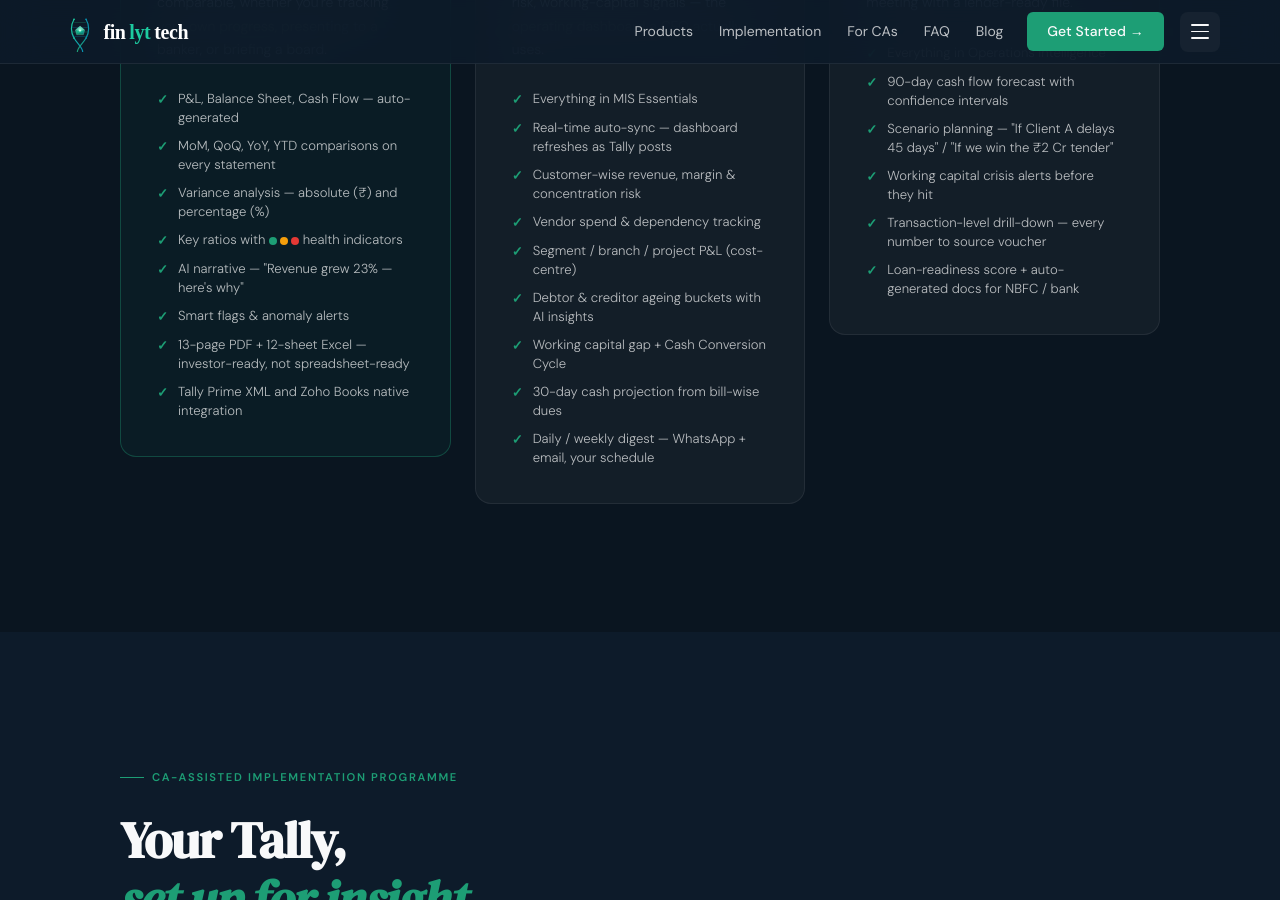
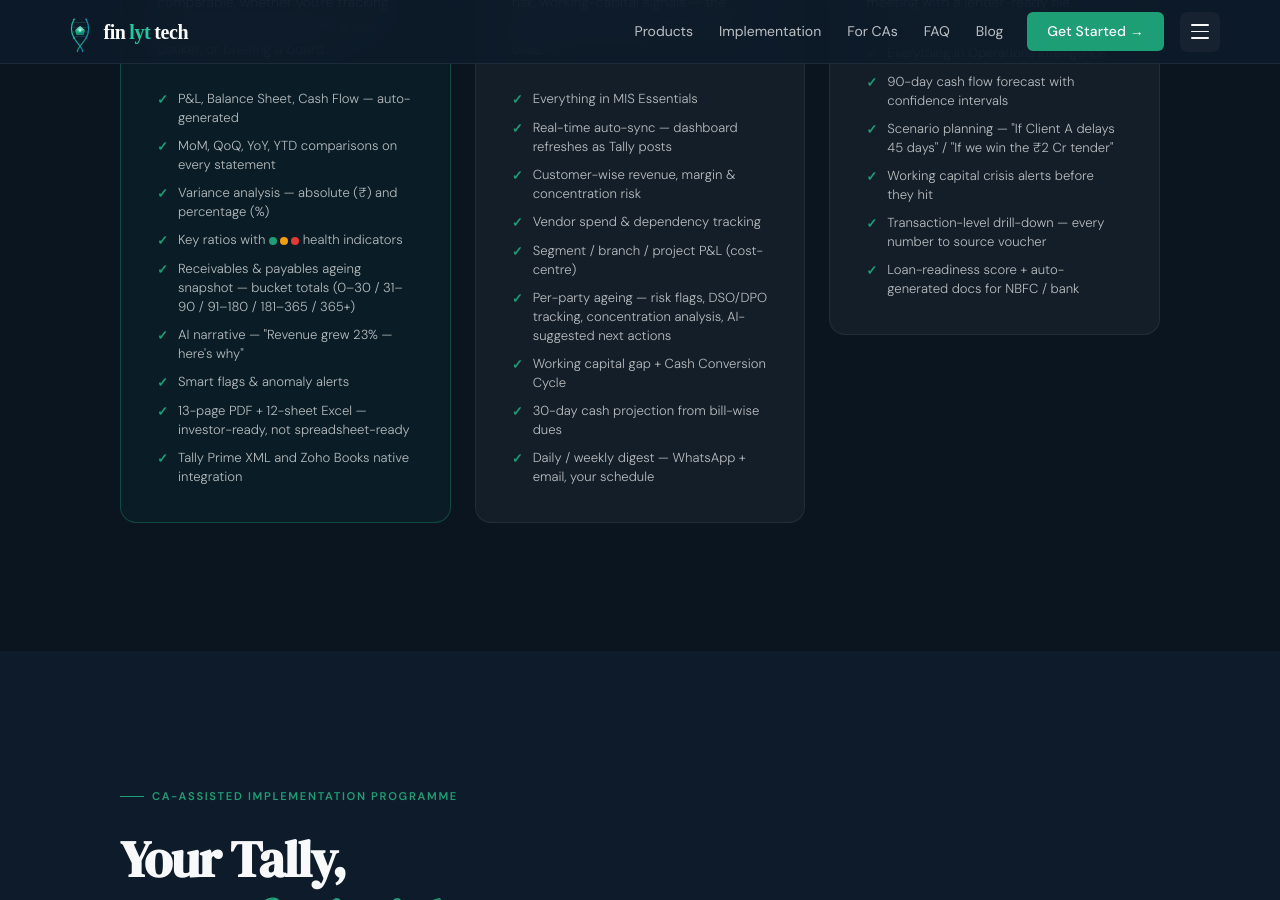
Before and after one commit to sasikeshav2207-debug/finlyt-web, a Jekyll site: the page index.html, which Jekyll copies as it is, in a window 1280 px wide and 900 px high, scrolled down 4169 px. Built offline with Jekyll 4.4.1, drawn with Linux system fonts in a browser that asks for light colours.

Commit message:
products: split ageing depth between T1 (snapshot) and T2 (per-party AI)
User flagged inconsistency - in-app dashboard shows ageing to all
customers regardless of tier, but landing only listed it under Tier 2.
Created the bait-and-switch read: T1 customer sees ageing in dashboard,
remembers it was sold as a T2 feature.

Fix: differentiate by DEPTH, not presence.

  T1 (Essentials, Rs 999): Ageing SNAPSHOT - bucket totals only
                            (0-30 / 31-90 / 91-180 / 181-365 / 365+)
  T2 (Operations, Rs 3,999): Per-party ageing with AI risk insights -
                              DSO/DPO tracking, concentration analysis,
                              AI-suggested next actions, risk flags

Both are honest about what each tier delivers. T1 customers see the
snapshot in dashboard; T2 unlocks party-level drill-down (when in-app
gating is built; today everyone sees everything until that's wired).

```diff
--- a/index.html
+++ b/index.html
@@ -1411,6 +1411,7 @@
             <li>MoM, QoQ, YoY, YTD comparisons on every statement</li>
             <li>Variance analysis — absolute (₹) and percentage (%)</li>
             <li><span>Key ratios with <span style="white-space:nowrap"><span style="display:inline-block;width:8px;height:8px;border-radius:50%;background:#1D9E75;vertical-align:middle"></span><span style="display:inline-block;width:8px;height:8px;border-radius:50%;background:#f59e0b;margin-left:3px;vertical-align:middle"></span><span style="display:inline-block;width:8px;height:8px;border-radius:50%;background:#e53935;margin-left:3px;vertical-align:middle"></span></span> health indicators</span></li>
+            <li>Receivables &amp; payables ageing snapshot — bucket totals (0–30 / 31–90 / 91–180 / 181–365 / 365+)</li>
             <li>AI narrative — "Revenue grew 23% — here's why"</li>
             <li>Smart flags &amp; anomaly alerts</li>
             <li>13-page PDF + 12-sheet Excel — investor-ready, not spreadsheet-ready</li>
@@ -1431,7 +1432,7 @@
             <li>Customer-wise revenue, margin &amp; concentration risk</li>
             <li>Vendor spend &amp; dependency tracking</li>
             <li>Segment / branch / project P&amp;L (cost-centre)</li>
-            <li>Debtor &amp; creditor ageing buckets with AI insights</li>
+            <li>Per-party ageing — risk flags, DSO/DPO tracking, concentration analysis, AI-suggested next actions</li>
             <li>Working capital gap + Cash Conversion Cycle</li>
             <li>30-day cash projection from bill-wise dues</li>
             <li>Daily / weekly digest — WhatsApp + email, your schedule</li>
```
